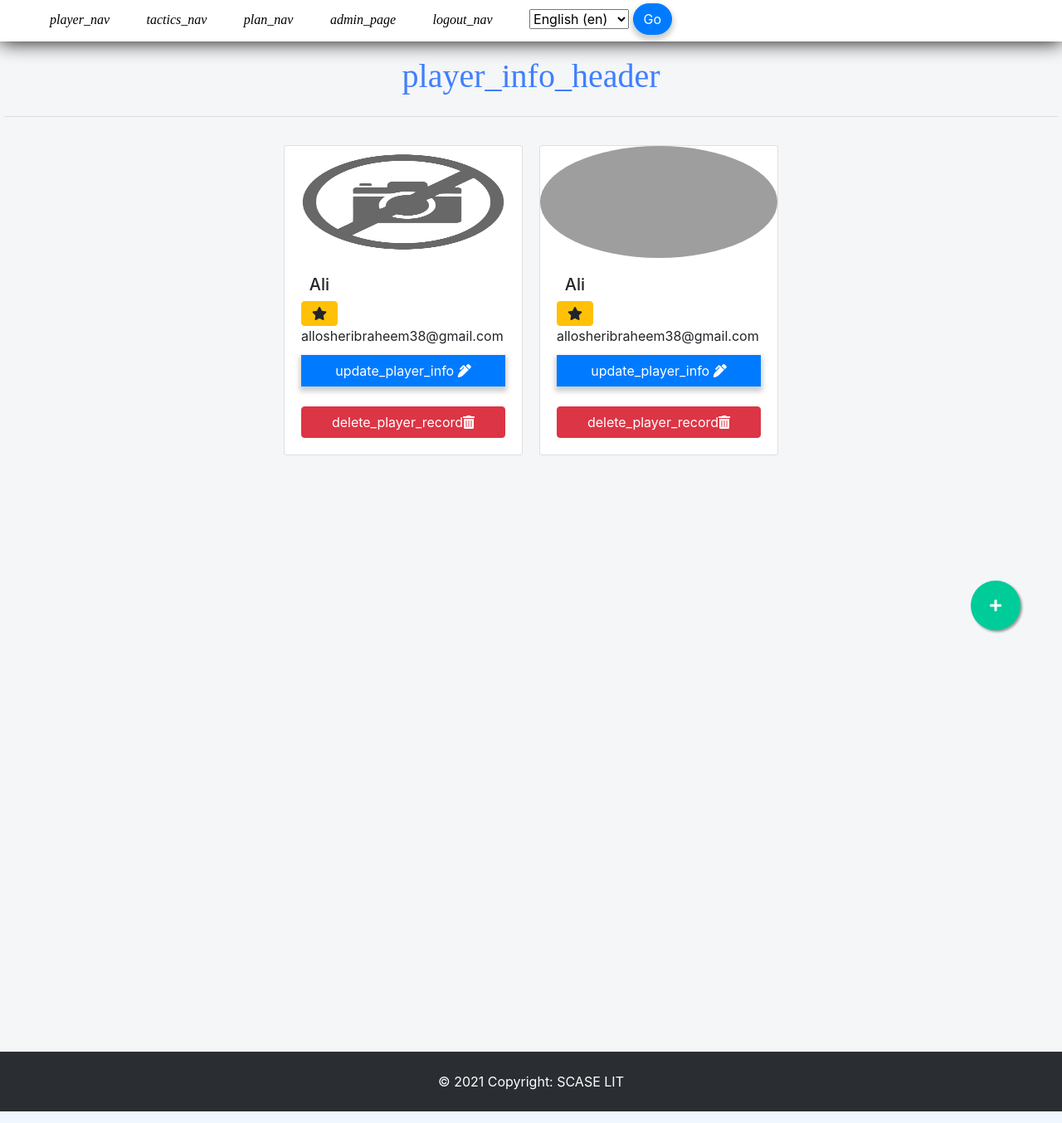
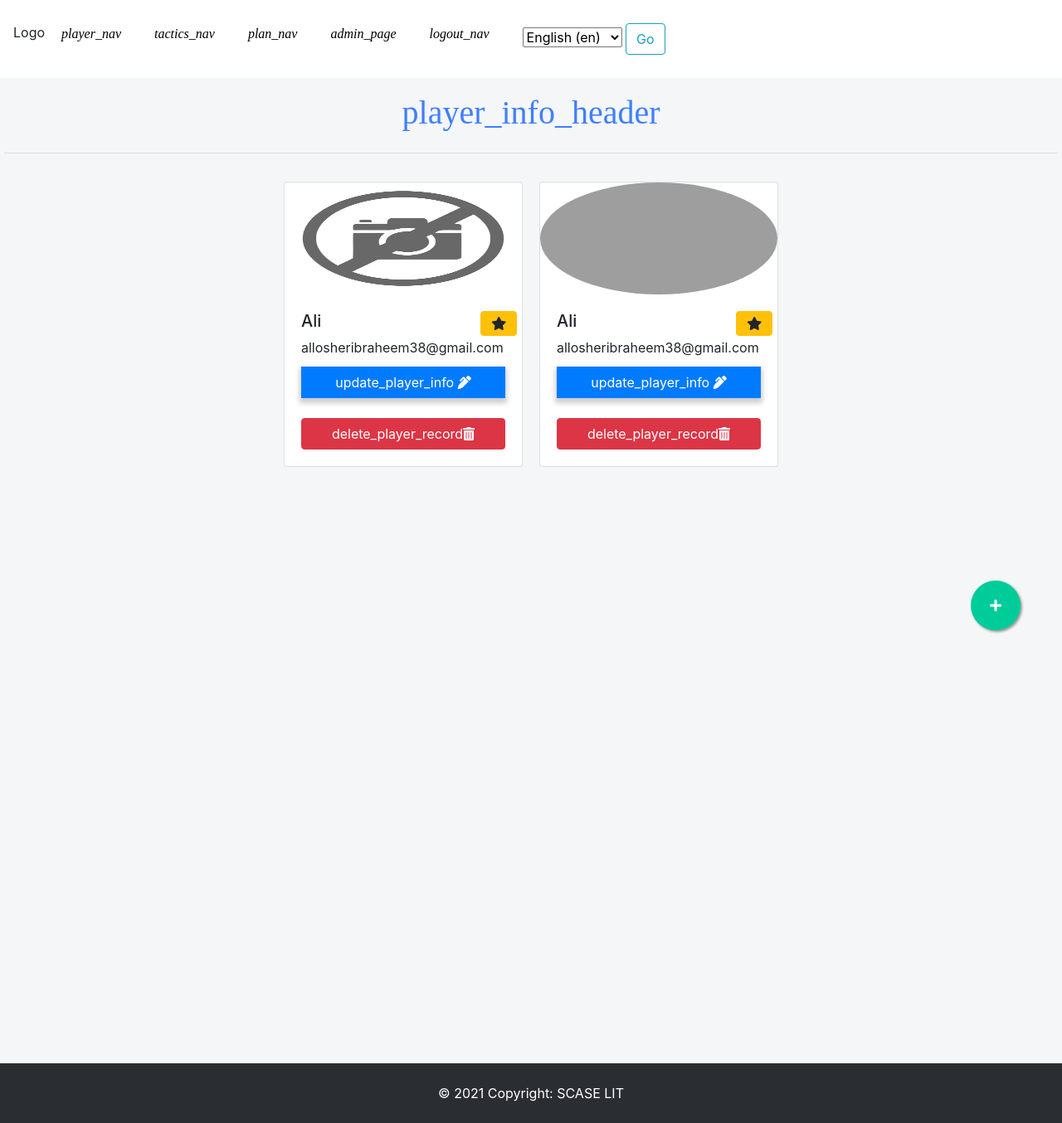
Before and after one commit to AliIbrahim996/footballClub, a Django app: page /en/player/ in a window 1280 px wide. Shown: the whole page at 83% size. Run offline with Django 3.2, Linux system fonts and the light colour scheme; a user stored in the database is signed in; data comes from the database, SQL or seed files in the repository; both versions use the stored data as it was after the commit; grey boxes are pictures that could not be loaded.

Commit message:
Fix navbar stylle, disable arabic language

```diff
--- a/players/statics/players/css/style.css
+++ b/players/statics/players/css/style.css
@@ -1,33 +1,22 @@
 body {
     background-color: #f4f6f8;
 }
-header {
+.myNav {
     background-color: white;
-    top: 0;
-    left: 0;
-    right: 0;
-    height: 50px;
-    display: flex;
-    align-items: center;
-    box-shadow: 0 0 25px 0 black;
 }
 
-header * {
-    display: inline;
-}
-
-header li {
+.myNav li {
     margin: 20px;
 }
 
-header li a {
+.myNav  a {
     color: black;
     text-decoration: none;
     font-family: 'Times New Roman', Times, serif;
     font-style: italic;
 }
 
-header li a:hover {
+.myNav li a:hover {
     color: cornflowerblue;
     background-color: transparent;
     text-decoration: none;
--- a/players/templates/players/navbar.html
+++ b/players/templates/players/navbar.html
@@ -1,11 +1,13 @@
 {% block navbar %}
     {% load i18n %}
-    <header>
-        <nav>
-            <ul>
-                <li>
-                    <a href="{% url 'players' %}">{% trans 'player_nav' %}</a>
-                </li>
+    <nav class="navbar navbar-expand-sm  myNav">
+        <p>Logo</p>
+        <button class="navbar-toggler bg-primary" type="button" data-toggle="collapse" data-target="#collapsingNavbarSm">
+           <i class="fa fa-bars" style="color:#FFFFFF;"></i>
+        </button>
+        <div class="navbar-collapse collapse" id="collapsingNavbarSm">
+            <ul class="navbar-nav">
+                <li><a href="{% url 'players' %}">{% trans 'player_nav' %}</a></li>
                 <li>
                     <a href="{% url 'tactic' %}">{% trans 'tactics_nav' %}</a>
                 </li>
@@ -22,6 +24,11 @@
                 </li>
                 {% include 'language_list.html' %}
             </ul>
-        </nav>
-    </header>
+        </div>
+        {% comment  %}
+        <ul class="navbar-nav">
+
+        </ul>
+        {% endcomment %}
+    </nav>
 {% endblock %}
--- a/players/templates/players/player_list.html
+++ b/players/templates/players/player_list.html
@@ -16,9 +16,9 @@
                 <div class="card" style="width:18rem; margin:10px">
                     <img class="card-img-top rounded-circle" height="135rem" src="{{ player.image.url }}"/>
                     <div class="card-body">
-                        <div style="display: inline-block;">
+                        <div style="display: flex; flex-direction: row">
                             <h5 class="text-center ">{{ player.name }}</h5>
-                            <a href="{% url 'evaluation' player.id %}"><i
+                            <a style="margin-left: 78%" href="{% url 'evaluation' player.id %}"><i
                                     class="btn fas fa-star btn-warning"></i></a>
                         </div>
                         <p class="card-text">{{ player.email_address }}</p>
--- a/players/views.py
+++ b/players/views.py
@@ -28,6 +28,7 @@ def player_list(request):
     :param request: POST request sent from client
     :return: an html page with list of all players in the database.
     """
+    # Todo pagination
     context = {'player_list': Player.objects.all()}
     return render(request, "players/player_list.html", context)
 
@@ -113,6 +114,7 @@ def plans(request):
     :param request: post request sent from the client.
     :return: list of all plans available in the database.
     """
+    # Todo pagination
     try:
         plan = Plans.objects.all()
         users = User.objects.all()
@@ -131,6 +133,7 @@ def search(request):
     :return: search results after executing query or no data found.
     """
     if request.method == "GET":
+        # Todo pagination
         try:
             plan = Plans.objects.all()
             users = User.objects.all()
--- a/web_application/settings.py
+++ b/web_application/settings.py
@@ -137,6 +137,6 @@ LOCALE_PATHS = (
 )
 LANGUAGES = (
     ('en', _('English')),
-    ('ar', _('Arabic')),
+    # ('ar', _('Arabic')),
     ('de', _('Germany')),
 )
--- a/web_application/templates/language_list.html
+++ b/web_application/templates/language_list.html
@@ -1,6 +1,6 @@
 {% block language_list %}
     {% load i18n %}
-    <li class="dropdown">
+    <li>
             <form action="{% url 'set_language' %}" method="post">{% csrf_token %}
                 <input name="next" type="hidden" value="{{ redirect_to }}">
                 <label>
@@ -9,13 +9,14 @@
                         {% get_available_languages as LANGUAGES %}
                         {% get_language_info_list for LANGUAGES as languages %}
                         {% for language in languages %}
-                        <option value="{{ language.code }}"{% if language.code == LANGUAGE_CODE %} selected{% endif %}>
+                            <option value="{{ language.code }}"{% if language.code == LANGUAGE_CODE %}
+                                    selected{% endif %}>
                                 {{ language.name_local }} ({{ language.code }})
                             </option>
                         {% endfor %}
                     </select>
                 </label>
-            <input class="btn btn-primary" style="display:inline; border-radius: 55px" type="submit" value="{% trans 'Go' %}">
+                <input class="btn btn-outline-info my-2 my-sm-0" type="submit" value="{% trans 'Go' %}">
             </form>
     </li>
 {% endblock %}
--- a/web_application/templates/linking.html
+++ b/web_application/templates/linking.html
@@ -1,7 +1,7 @@
 {% load  static %}
 {% block linking %}
     <meta charset="UTF-8">
-    <meta name="viewport" content="width=device.width, initial-scale=1.0">
+    <meta name="viewport" content="width=device-width, initial-scale=1, shrink-to-fit=no">
     <meta http-equiv="X-UA-Compatible" content="ie=edge">
     <link rel="stylesheet" href="https://cdn.jsdelivr.net/npm/bootstrap@4.6.0/dist/css/bootstrap.min.css"
           integrity="sha384-B0vP5xmATw1+K9KRQjQERJvTumQW0nPEzvF6L/Z6nronJ3oUOFUFpCjEUQouq2+l" crossorigin="anonymous">
```
Also changed, not shown: db.sqlite3. Lines whose indentation alone changed are shown as unchanged.
